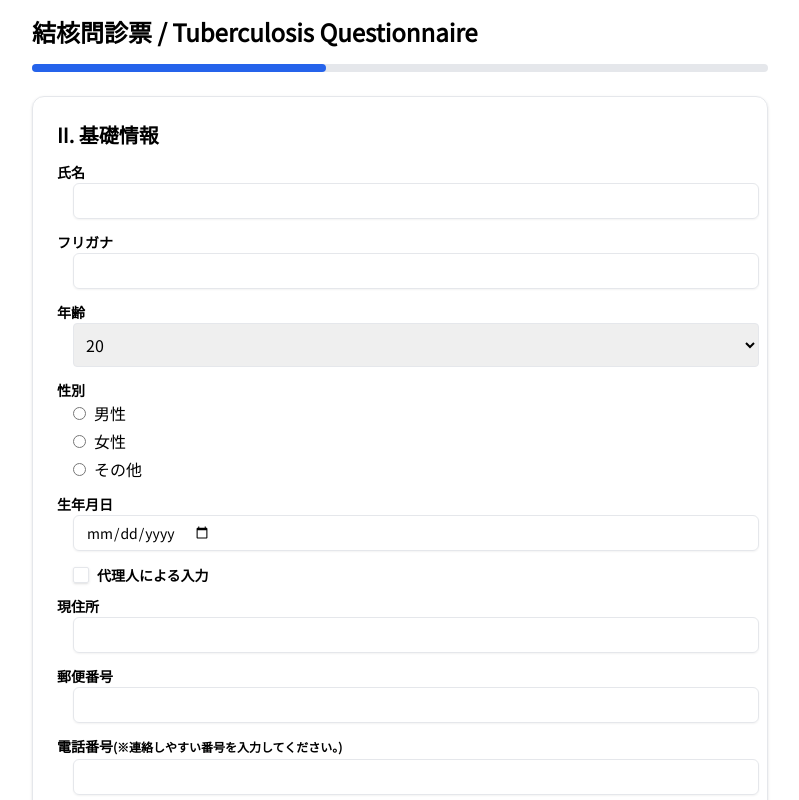
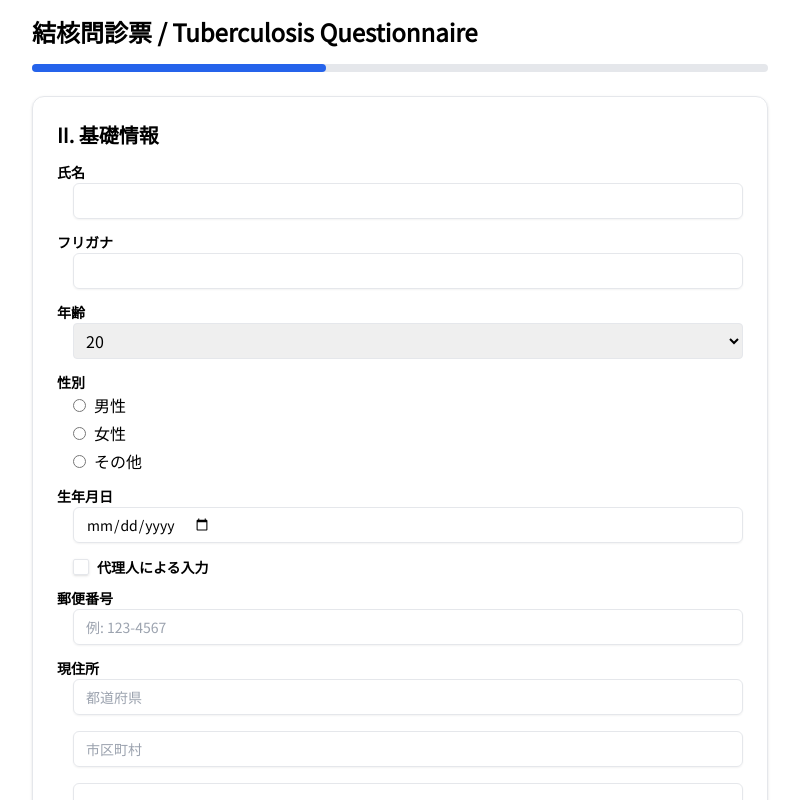
Before and after one commit to taost6/tb-questionnaire, a React (Vite) app: page / in a window 1280 px wide. Both pictures are taken after a click on the button "次へ". Shown: the top 800 px of the page, without its empty margins (240-1039 px from the left). Built offline with nearby package versions, Linux system fonts and the light colour scheme.

Commit message:
TBQ-4 フィードバック対応, 郵便番号を基にした住所の自動入力

```diff
--- a/package.json
+++ b/package.json
@@ -17,6 +17,7 @@
         "lucide-react": "^0.503.0",
         "react": "^18.3.1",
         "react-dom": "^18.3.1",
+        "react-select": "^5.10.1",
         "tailwind-merge": "^3.2.0",
         "tailwindcss-animate": "^1.0.7"
     },
--- a/src/TbQuestionnaireWizard.jsx
+++ b/src/TbQuestionnaireWizard.jsx
@@ -1,4 +1,4 @@
-import React, { useState } from "react";
+import React, { useEffect, useMemo, useState } from "react";
 import { Card, CardContent } from "@/components/ui/card";
 import { Button } from "@/components/ui/button";
 import { Input } from "@/components/ui/input";
@@ -7,46 +7,18 @@ import { RadioGroup, RadioGroupItem } from "@/components/ui/radio-group";
 import { Checkbox } from "@/components/ui/checkbox";
 import { Textarea } from "@/components/ui/textarea";
 import { motion } from "framer-motion";
+import Select from "./components/ui/select";
+
+const POST_CODE_API_URL = "https://apis.postcode-jp.com/api/v6/postcodes";
+const POSTAL_CODE_API_KEY = "FqVYXziF2zIfLYrghe1fP3UCpyeFY9VBDlmtcX9";
 
 const patientReasons = ['diagnosed', 'possible', 'healthCheck', 'unknown'];
-
-// Helper: generic select with indent
-function Select({ id, options, value, onChange }) {
-  return (
-    <select
-      id={id}
-      className="border rounded p-2 w-full ml-4"
-      value={value}
-      onChange={(e) => onChange(e.target.value)}
-    >
-      {options.map((o) => (
-        <option key={o.value} value={o.value}>{o.label}</option>
-      ))}
-    </select>
-  );
-}
 
 // Age options 0-99 plus >100
 const ageOptions = [
   ...Array.from({ length: 100 }, (_, i) => ({ value: String(i), label: String(i) })),
   { value: ">100", label: ">100" },
 ];
-
-const connectDayOptions = [
-  { value: "0", label: "選択" },
-  { value: "1", label: "月曜日" },
-  { value: "2", label: "火曜日" },
-  { value: "3", label: "水曜日" },
-  { value: "4", label: "木曜日" },
-  { value: "5", label: "金曜日" },
-  { value: "6", label: "土曜日" },
-  { value: "7", label: "日曜日" },
-]
-
-const connectTimeOptions = [
-  { value: "0", label: "選択" },
-  ...Array.from(["09", 10, 11, 12, 13, 14, 15, 16, 17, 18], (_, i) => ({ value: String(_), label: `${_}:00` }))
-]
 
 // Form schema definitions
 const sections = [
@@ -89,16 +61,33 @@ const sections = [
         { value: "male", label: "男性" }, { value: "female", label: "女性" }, { value: "other", label: "その他" }
       ]},
       { id: "birthDate", label: "生年月日", type: "date" },
-      { id: "proxyFlag", label: "代理人による入力", type: "check" },
-      { id: "guardianRelation", label: "患者との関係", type: "text", conditional: d => d.proxyFlag },
-      { id: "guardian", label: "保護者・記入者氏名", type: "text", conditional: d => d.proxyFlag },
-      { id: "guardianAddress", label: "連絡先", type: "text", conditional: d => d.proxyFlag },
-      { id: "address", label: "現住所", type: "text" },
-      { id: "zipCode", label: "郵便番号", type: "text" },
-      { id: "phone", label: "電話番号", type: "text", hint: "※連絡しやすい番号を入力してください。" },
-      { id: "connectFlag", label: "連絡がしやすい曜日、時間入力", type:"check" },
-      { id: "connectDay", label: "連絡がしやすい曜日", type: "select", conditional: d => d.connectFlag, default: "0", options: connectDayOptions },
-      { id: "connectTime", label: "連絡がしやすい時間", type: "select", conditional: d => d.connectFlag, default: "0", options: connectTimeOptions },
+      {
+        id: "proxyFlag",
+        label: "代理人による入力",
+        type: "check",
+        children: [
+          { id: "guardian", label: "保護者・記入者氏名", type: "text", conditional: (d)=>d.proxyFlag },
+          { id: "guardianRelation", label: "患者との関係", type: "text", conditional: (d)=>d.proxyFlag },
+          { id: "guardianAddress", label: "連絡先", type: "text", conditional: (d)=>d.proxyFlag },
+        ]
+      },
+      { id: "postalCode", label: "郵便番号", type: "postcode", placeholder: "例: 123-4567" },
+      { id: "addressPref", label: "現住所", type: "text", placeholder: "都道府県" },
+      { id: "addressCity", label: "", type: "text", placeholder: "市区町村" },
+      { id: "addressTown", label: "", type: "text", oplaceholder: "町域" },
+      { id: "phone", label: "電話番号", type: "text", note: "※連絡しやすい番号を入力してください",
+        children: [
+          {
+            id: "phoneNote",
+            type: "note",
+            label: "※連絡しやすい番号を入力してください",
+            conditional: (d)=>true
+          }
+        ]
+      },
+      { id: "connectFlag", label: "連絡がしやすい曜日、時間入力", type:"check", children: [
+        { id: "connectDay", label: "", type: "text", placeholder: "連絡がしやすい曜日・時間", conditional: d => d.connectFlag },
+      ] },
       { id: "nationality", label: "国籍", type: "radio", options: [
         { value: "japan", label: "日本国籍" },
         { value: "foreigner", label: "外国籍" },
@@ -114,11 +103,10 @@ const sections = [
           },
           {
             id: "jpLevel",
-            label: "",
-            type: "select",
+            label: "日本語能力",
+            type: "radio",
             conditionalValue: "foreigner",
             options: [
-              { label: "日本語能力", value: "0" },
               { label: "挨拶程度", value: "1" },
               { label: "初級", value: "2" },
               { label: "中級", value: "3" },
@@ -255,7 +243,8 @@ const sections = [
           {
             id: "checkupDate",
             label: "検診日",
-            type: "date",
+            type: "text",
+            placeholder: "〇〇〇〇年〇〇月〇〇日",
             conditional: d => ["diagnosed","possible"].includes(d.requestReason)
           }
         ]
@@ -551,7 +540,7 @@ const sections = [
       {
         id: "otherSymptom",
         label: "その他症状",
-        placeholder: "",
+        placeholder: "複数ある場合は列挙して下さい",
         type: "text"
       },
       {
@@ -569,8 +558,8 @@ const sections = [
       {
         id: "oralMedication",
         label: "内服薬",
-        placeholder: "",
-        type: "text"
+        placeholder: "例: 薬の名前・1日〇回等",
+        type: "list"
       },
     ],
   },
@@ -625,12 +614,16 @@ const sections = [
         id: "homeLess",
         type: "check",
         label: "ホームレス経験がある(過去数年以内)",
-        conditional: ()=>true
      },
      {
-      id: "smokingDrinking",
-      label: "喫煙/飲酒習慣",
-      type: "text"
+      id: "smokes",
+      label: "喫煙している",
+      type: "check"
+     },
+     {
+      id: "drinks",
+      label: "よく飲酒する",
+      type: "check"
      },
      {
        id: "familyTb",
@@ -700,7 +693,7 @@ const sections = [
     // ─────────────────────────────────────────────────
     // 属性別質問
     // ─────────────────────────────────────────────────
-     {
+    {
       id: "studentTutoring",
       label: "塾・予備校に通っていますか？",
       type: "text",
@@ -927,47 +920,102 @@ const sections = [
   }
 ];
 
+const drawChildren = (field, data, setData) => {
+  return field.children?.map(child => {
+    // child.conditional があればそれを優先、なければ conditionalValue との比較
+    const ok = child.conditional
+      ? child.conditional(data)
+      : data[field.id] === child.conditionalValue;
+    if (!ok) return null;
+    return (
+        <div key={child.id} className="ml-4">
+          <Field
+            field={child}
+            data={data}
+            setData={setData}
+          />
+        </div>
+    )
+  })
+}
+
 /** Field renderer **/
 function Field({ field, data, setData }) {
   if(field.conditional && !field.conditional(data)) return null;
-  const set = v => setData(d => ({ ...d, [field.id]: v }));
+  // const set = v => setData(d => ({ ...d, [field.id]: v }));
   const labelCls = "block mb-1 font-semibold";
-  const value = data[field.id] || field.default || "";
+  // const value = data[field.id] || field.default || "";
+
+  const getAddressByPostcode = async (postcode) => {
+    try {
+      const response = await fetch(`${POST_CODE_API_URL}/${postcode}`, {
+        method: "GET",
+        headers: {
+          apikey: POSTAL_CODE_API_KEY
+        }
+      });
+
+      if (!response.ok) {
+        throw new Error(`HTTP error! Status: ${response.status}`);
+      }
+
+      const json = await response.json();
+      if (json.length > 0) {
+        setData(d => ({
+          ...d,
+          addressPref: json[0].pref,
+          addressCity: json[0].city,
+          addressTown: json[0].town
+        }));
+      }
+    } catch (error) {
+      console.error("Error fetching postcode data:", error);
+      return null;
+    }
+  }
+
+  const handlePostcodeChange = (e) => {
+    const postcode = e.target.value;
+    const postalCodeRegex = /^〒?\d{3}-?\d{4}$/;
+    setData(d => ({
+      ...d,
+      postalCode: postcode
+    }));
+    if (postalCodeRegex.test(postcode)) {
+      getAddressByPostcode(postcode.replace(/[^\d]/g, ''));
+    }
+  }
 
   switch(field.type) {
     case "text": return (
       <div className="mb-4">
-        <Label className={labelCls} htmlFor={field.id} >{field.label}{field.hint ? <span className="text-xs">({field.hint})</span> : ""}</Label>
-        <Input id={field.id} className="ml-4" value={data[field.id]||""} placeholder={field.placeholder||""} onChange={e=>setData(d=>({...d,[field.id]:e.target.value}))} />
+        <Label className={labelCls} htmlFor={field.id}>{field.label}</Label>
+        <div className="pl-4">
+          <Input id={field.id} value={data[field.id]||""} placeholder={field.placeholder||""} onChange={e=>setData(d=>({...d,[field.id]:e.target.value}))} />
+        </div>
+        {/* ── ここから子フィールド描画 ── */}
+        {drawChildren(field, data, setData)}
+        {/* ── ここまで ── */}
       </div>
     );
+
     case "date": return (
       <div className="mb-4">
         <Label className={labelCls} htmlFor={field.id}>{field.label}</Label>
-        <Input id={field.id} type="date" className="ml-4" value={data[field.id]||""} onChange={e=>setData(d=>({...d,[field.id]:e.target.value}))} />
+        <div className="pl-4">
+          <Input id={field.id} type="date" value={data[field.id]||""} onChange={e=>setData(d=>({...d,[field.id]:e.target.value}))} />
+        </div>
       </div>
     );
+
     case "select": return (
-      <div className="mb-4">
+      <div className="">
         <Label className={labelCls} htmlFor={field.id}>{field.label}</Label>
-        <Select id={field.id} options={field.options} value={data[field.id]||field.default} onChange={v=>setData(d=>({...d,[field.id]:v}))} />
+        <div className="pl-4 mb-4">
+          <Select id={field.id} options={field.options} value={data[field.id]||field.default} onChange={v=>setData(d=>({...d,[field.id]:v}))} />
+        </div>
         {/* ── ここから子フィールド描画 ── */}
-        {field.children?.map(child => {
-          // child.conditional があればそれを優先、なければ conditionalValue との比較
-          const ok = child.conditional
-            ? child.conditional(data)
-            : data[field.id] === child.conditionalValue;
-          if (!ok) return null;
-            return (
-                <div key={child.id} className="ml-4">
-                  <Field
-                    field={child}
-                    data={data}
-                    setData={setData}
-                  />
-                </div>
-              )
-        })}
+        {drawChildren(field, data, setData)}
         {/* ── ここまで ── */}
       </div>
     );
@@ -1023,10 +1071,15 @@ function Field({ field, data, setData }) {
       );
 
     case "check": return (
-      <div className="ml-4 mb-4 flex items-center space-x-2">
-        <Checkbox id={field.id} checked={!!data[field.id]} onCheckedChange={v=>setData(d=>({...d,[field.id]:v}))} />
-        <Label htmlFor={field.id} className="font-semibold">{field.label}</Label>
-      </div>
+      <>
+        <div className="ml-4 mb-4 flex items-center space-x-2">
+          <Checkbox id={field.id} checked={!!data[field.id]} onCheckedChange={v=>setData(d=>({...d,[field.id]:v}))} />
+          <Label htmlFor={field.id} className="font-semibold">{field.label}</Label>
+        </div>
+        {/* ── ここから子フィールド描画 ── */}
+        {drawChildren(field, data, setData)}
+        {/* ── ここまで ── */}
+      </>
     );
 
     case "checkbox":
@@ -1146,6 +1199,18 @@ function Field({ field, data, setData }) {
         </div>
       );
 
+    case "postcode": return (
+      <div className="mb-4">
+        <Label className={labelCls} htmlFor={field.id}>{field.label}</Label>
+        <div className="pl-4">
+          <Input id={field.id} value={data[field.id]||""} placeholder={field.placeholder||""} onChange={handlePostcodeChange} />
+        </div>
+        {/* ── ここから子フィールド描画 ── */}
+        {drawChildren(field, data, setData)}
+        {/* ── ここまで ── */}
+      </div>
+    )
+
     default: return null;
   }
 }
--- /dev/null
+++ b/src/components/ui/select.jsx
@@ -0,0 +1,16 @@
+const Select = ({ id, options, value, onChange }) => {
+    return (
+        <select
+            id={id}
+            className="border rounded px-2 py-1 w-full"
+            value={value}
+            onChange={(e) => onChange(e.target.value)}
+        >
+            {options.map((o) => (
+                <option key={o.value} value={o.value}>{o.label}</option>
+            ))}
+        </select>
+    );
+}
+
+export default Select;
```
Also changed, not shown: 2 other files (tests, documents, lock files or other folders).
